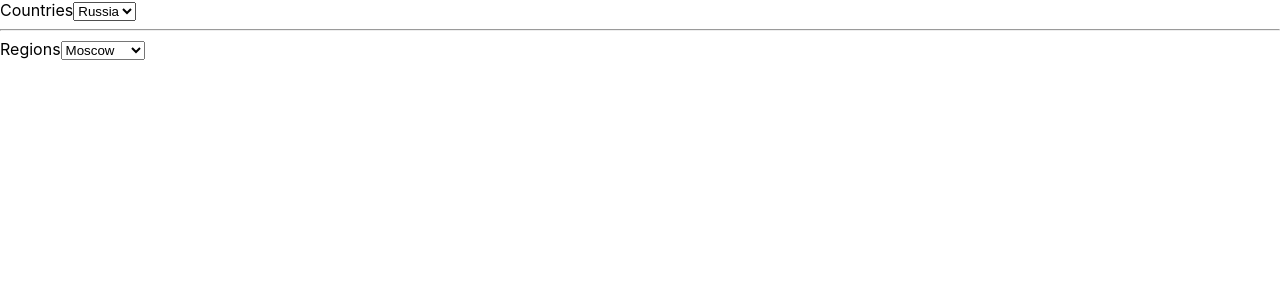
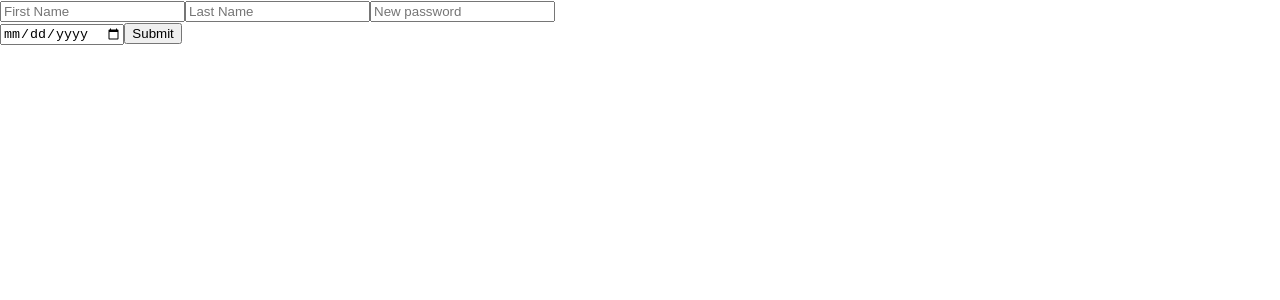
Before and after one commit to dtarxanyan/movies-project, a React (Create React App) app: page / in a window 1280 px wide. Shown: the top 300 px of the page. Built offline with nearby package versions, Linux system fonts and the light colour scheme.

Commit message:
Shushan Arshakuni

```diff
--- a/src/App.js
+++ b/src/App.js
@@ -1,13 +1,10 @@
-import React from 'react';
-import CountryRegionDropdowns from "./components/CountryRegionDropdowns/CountryRegionDropdowns";
-
+import React from "react";
+import SignUp from "./components/SignUp";
 
 class App extends React.Component {
-    render() {
-        return (
-            <CountryRegionDropdowns/>
-        )
-    }
+  render() {
+    return <SignUp />;
+  }
 }
 
 export default App;
--- /dev/null
+++ b/src/components/SignUp/index.js
@@ -0,0 +1,21 @@
+import React from "react";
+
+class SignUp extends React.Component {
+  render() {
+    return (
+      <div>
+        <input type="text" placeholder="First Name" />
+        <input type="text" placeholder="Last Name" />
+        <input type="text" placeholder="New password" />
+
+        <form action="/action_page.php">
+          <label for="birthday" />
+          <input type="date" id="birthday" name="birthday" />
+          <input type="submit" value="Submit" />
+        </form>
+      </div>
+    );
+  }
+}
+
+export default SignUp;
```
Also changed, not shown: 1 other file (tests, documents, lock files or other folders).
